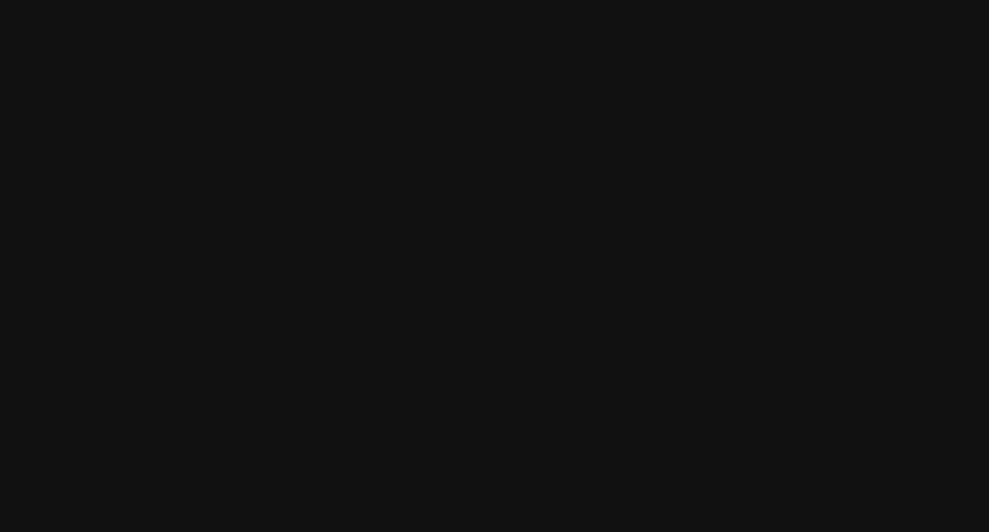
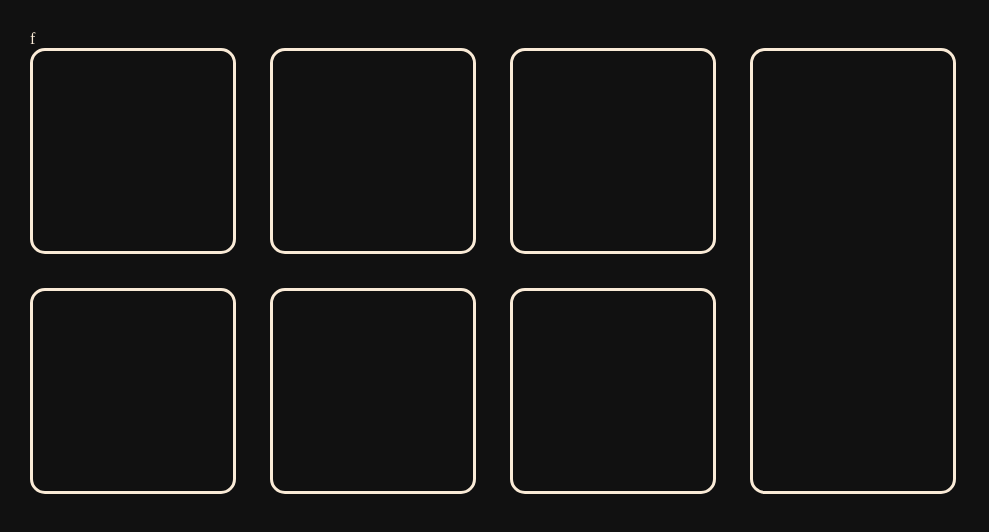
Before and after one commit to sobsv/draft, a plain HTML site: page index.html in a window 1280 px wide. Shown: the whole page, without its empty margins (0-989 px from the left). Drawn offline with Linux system fonts and the light colour scheme.

Commit message:
создал простую сетку без flex и grid

```diff
--- a/css/styles.css
+++ b/css/styles.css
@@ -1,4 +1,23 @@
 body {
   background-color: #111;
   color:antiquewhite;
+  margin: 30px;
 }
+.grid-container {
+  position: relative;
+}
+.grid-item {
+  position: absolute;
+  width: 200px;
+  height: 200px;
+  border: 3px solid antiquewhite;
+  border-radius: 15px;
+}
+
+.item1 { top: 0; left: 0; }
+.item2 { top: 0; left: 240px; }
+.item3 { top: 0; left: 480px; }
+.item4 { top: 240px; left: 0; }
+.item5 { top: 240px; left: 240px; }
+.item6 { top: 240px; left: 480px; }
+.item7 { top: 0; left: 720px; height: 440px; }
--- a/index.html
+++ b/index.html
@@ -6,7 +6,15 @@
   <link type="text/css" rel="stylesheet" href="css/styles.css">
   <title>draft</title>
 </head>
-<body>
-
+<body>f
+  <div class="grid-container">
+    <div class="grid-item item1"></div>
+    <div class="grid-item item2"></div>
+    <div class="grid-item item3"></div>
+    <div class="grid-item item4"></div>
+    <div class="grid-item item5"></div>
+    <div class="grid-item item6"></div>
+    <div class="grid-item item7"></div>
+  </div>
 </body>
 </html>
```
